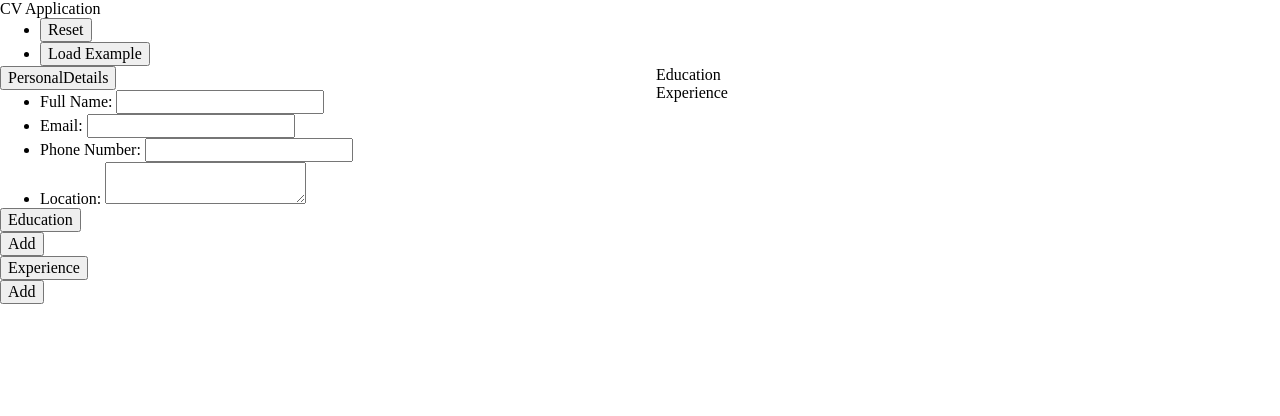
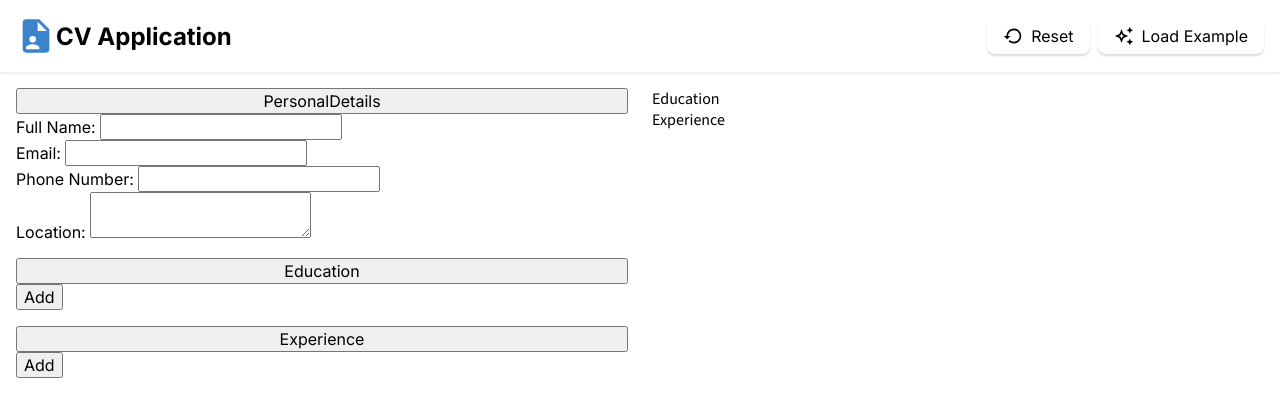
Before and after one commit to Sai-Eshwar-Supreet/cv-application, a React (Vite) app: page / in a window 1280 px wide. Shown: the top 416 px of the page. Built offline with nearby package versions, Linux system fonts and the light colour scheme.

Commit message:
Add general styles and header styles

```diff
--- a/index.html
+++ b/index.html
@@ -5,6 +5,9 @@
     <link rel="icon" type="image/svg+xml" href="/vite.svg" />
     <meta name="viewport" content="width=device-width, initial-scale=1.0" />
     <title>cv-application</title>
+    <link rel="preconnect" href="https://fonts.googleapis.com">
+    <link rel="preconnect" href="https://fonts.gstatic.com" crossorigin>
+    <link href="https://fonts.googleapis.com/css2?family=Inter:ital,opsz,wght@0,14..32,100..900;1,14..32,100..900&family=Source+Sans+3:ital,wght@0,200..900;1,200..900&display=swap" rel="stylesheet">
   </head>
   <body>
     <div id="root"></div>
--- a/src/App.css
+++ b/src/App.css
@@ -1,8 +1,37 @@
+#root{
+  font-family: 'Inter', sans-serif;
+}
+
+main{
+  display: flex;
+  gap: var(--space-large);
+  padding: var(--space-medium);
+}
+
 .panel{
   flex:1;
 }
 
-main{
+.icon-btn{
   display: flex;
-  gap: 32px;
+  justify-content: center;
+  align-items: stretch;
+
+  border: 1px solid var(--color-neutral-900);
+  border-radius: var(--border-radius);
+  background-color: transparent;
 }
+
+.icon-btn.active{
+  background-color: black;
+}
+.icon-btn.active svg{
+  fill: white;
+}
+
+
+@media (max-width: 768px) {
+  main{
+    flex-direction: column;
+  }
+}
--- a/src/Data/GameData.js
+++ /dev/null
@@ -1 +0,0 @@
-const Data = {};
--- /dev/null
+++ b/src/Helpers/Icons.jsx
@@ -0,0 +1,7 @@
+export const ICONS = {
+    up: <svg xmlns="http://www.w3.org/2000/svg" viewBox="0 0 24 24"><title>menu-up</title><path d="M7,15L12,10L17,15H7Z" /></svg>,
+    down: <svg xmlns="http://www.w3.org/2000/svg" viewBox="0 0 24 24"><title>menu-down</title><path d="M7,10L12,15L17,10H7Z" /></svg>,
+    logo: <svg xmlns="http://www.w3.org/2000/svg" viewBox="0 0 24 24"><title>file-account</title><path d="M13,9H18.5L13,3.5V9M6,2H14L20,8V20A2,2 0 0,1 18,22H6C4.89,22 4,21.1 4,20V4C4,2.89 4.89,2 6,2M14,20V19C14,17.67 11.33,17 10,17C8.67,17 6,17.67 6,19V20H14M10,12A2,2 0 0,0 8,14A2,2 0 0,0 10,16A2,2 0 0,0 12,14A2,2 0 0,0 10,12Z" /></svg>,
+    restore: <svg xmlns="http://www.w3.org/2000/svg" viewBox="0 0 24 24"><title>restore</title><path d="M13,3A9,9 0 0,0 4,12H1L4.89,15.89L4.96,16.03L9,12H6A7,7 0 0,1 13,5A7,7 0 0,1 20,12A7,7 0 0,1 13,19C11.07,19 9.32,18.21 8.06,16.94L6.64,18.36C8.27,20 10.5,21 13,21A9,9 0 0,0 22,12A9,9 0 0,0 13,3Z" /></svg>,
+    sparkle: <svg xmlns="http://www.w3.org/2000/svg" viewBox="0 0 24 24"><title>creation-outline</title><path d="M9 4L11.5 9.5L17 12L11.5 14.5L9 20L6.5 14.5L1 12L6.5 9.5L9 4M9 8.83L8 11L5.83 12L8 13L9 15.17L10 13L12.17 12L10 11L9 8.83M19 9L17.74 6.26L15 5L17.74 3.75L19 1L20.25 3.75L23 5L20.25 6.26L19 9M19 23L17.74 20.26L15 19L17.74 17.75L19 15L20.25 17.75L23 19L20.25 20.26L19 23Z" /></svg>
+}
--- a/src/components/MainLayout/Header.jsx
+++ b/src/components/MainLayout/Header.jsx
@@ -1,12 +1,18 @@
+import { ICONS } from '../../Helpers/Icons';
+import '../../styles/Header.css';
+
 function Header({handleReset, handleExampleLoad}){
     return <header className="header">
-        <h1>CV Application</h1>
-        <ul>
+        <div className='logo'>
+            {ICONS.logo}
+            <h1 className='title'> CV Application</h1>
+        </div>
+        <ul className='tool-bar'>
           <li>
-            <button onClick={handleReset}>Reset</button>
+            <button className='tool reset' onClick={handleReset}>{ICONS.restore} Reset</button>
           </li>
           <li>
-            <button onClick={handleExampleLoad}>Load Example</button>
+            <button className='tool load' onClick={handleExampleLoad}>{ICONS.sparkle} Load Example</button>
           </li>
         </ul>
       </header>
--- a/src/components/MainLayout/Previewer.jsx
+++ b/src/components/MainLayout/Previewer.jsx
@@ -1,3 +1,5 @@
+import '../../styles/Previewer.css';
+
 import PreviewPersonalDetailsSection from '../PreviewSections/PreviewPersonalDetailsSection';
 import PreviewEducationSection from '../PreviewSections/PreviewEducationSection';
 import PreviewExperienceSection from '../PreviewSections/PreviewExperienceSection';
--- a/src/components/utils/CollapsibleCard.jsx
+++ b/src/components/utils/CollapsibleCard.jsx
@@ -1,3 +1,4 @@
+import { ICONS } from '../../Helpers/Icons';
 import '../../styles/CollapsibleCard.css';
 import { useState } from "react";
 
@@ -26,13 +27,13 @@ function CollapsibleCard({cardName, index, handleMovement,  children}){
     }
 
     return <section className="collapsible">
-        <div>
-            <header><button onClick={toggleCollapse} className="collapse">{cardName}</button></header>
+        <header>
+            <button onClick={toggleCollapse} className="collapse">{cardName}</button>
             {handleMovement && <div className='move-bar'>
-                <button onClick={() => move(-1)}>Move up</button>
-                <button onClick={() => move(1)}>Move down</button>
+                <button className='icon-btn up-btn' onClick={() => move(-1)}>{ICONS.up}</button>
+                <button className='icon-btn down-btn' onClick={() => move(1)}>{ICONS.down}</button>
             </div>}
-        </div>
+        </header>
         <div className={`container ${collapsed? 'collapsed': 'expanded'}`}>
             {!collapsed && children}
         </div>
--- a/src/index.css
+++ b/src/index.css
@@ -10,6 +10,11 @@
 
 img{
     display: block;
+}
+
+ul{
+  list-style-type: none;
+  padding: 0;
 }
 
 
--- a/src/styles/CollapsibleCard.css
+++ b/src/styles/CollapsibleCard.css
@@ -2,4 +2,31 @@
     display: flex;
     flex-direction: column;
     width: 100%;
+
+    margin-bottom: var(--space-medium);
 }
+
+.collapsible > *{
+    flex: 1;
+}
+
+.collapsible header{
+    display: flex;
+
+    position: relative;
+}
+
+.collapse{
+    flex: 1;
+}
+
+.move-bar{
+    position: absolute;
+    right: 0;
+    top: 0;
+    bottom: 0;
+
+    display: flex;
+    justify-content: center;
+    align-items: stretch;
+}
--- /dev/null
+++ b/src/styles/Header.css
@@ -0,0 +1,69 @@
+.header{
+    min-height: 50px;
+    box-shadow: var(--shadow-lift-light);
+
+    display: flex;
+    flex-wrap: wrap;
+    justify-content: center;
+    align-items: center;
+    padding: var(--space-medium);
+}
+
+.header .logo{
+    fill: var(--color-accent);
+
+    display: flex;
+    justify-self: center;
+    align-items: center;
+}
+
+.header svg{
+    width: 40px;
+}
+
+.header .title{
+    font-size: var(--font-size-large);
+    font-weight: var(--font-weight-bold);
+}
+
+.header .tool-bar{
+    display: flex;
+    gap: var(--space-small);
+
+    margin-left: auto;
+}
+
+
+.header .tool{
+    border: none;
+    background-color: transparent;
+    border-radius: var(--radius-small);
+    padding: var(--space-small) var(--space-medium);
+    box-shadow: var(--shadow-lift-regular);
+
+    display: flex;
+    justify-content: center;
+    align-items: center;
+    gap: var(--space-small);
+}
+
+.header .tool svg{
+    width: 20px;
+    transition: fill 0.2s ease, transform 0.2s ease;
+}
+
+.header .reset:hover svg{
+    fill: var(--color-accent);
+    transform: rotate(-360deg);
+}
+
+
+.header .load:hover svg{
+    fill: var(--color-accent);
+    animation: pulse-color 1s infinite alternate;
+}
+
+@keyframes pulse-color {
+    from{fill: var(--color-neutral-600);}
+    to{fill: var(--color-accent);}
+}
--- /dev/null
+++ b/src/styles/Previewer.css
@@ -0,0 +1,3 @@
+.previewer{
+    font-family: 'Source Sans 3', sans-serif;
+}
```
